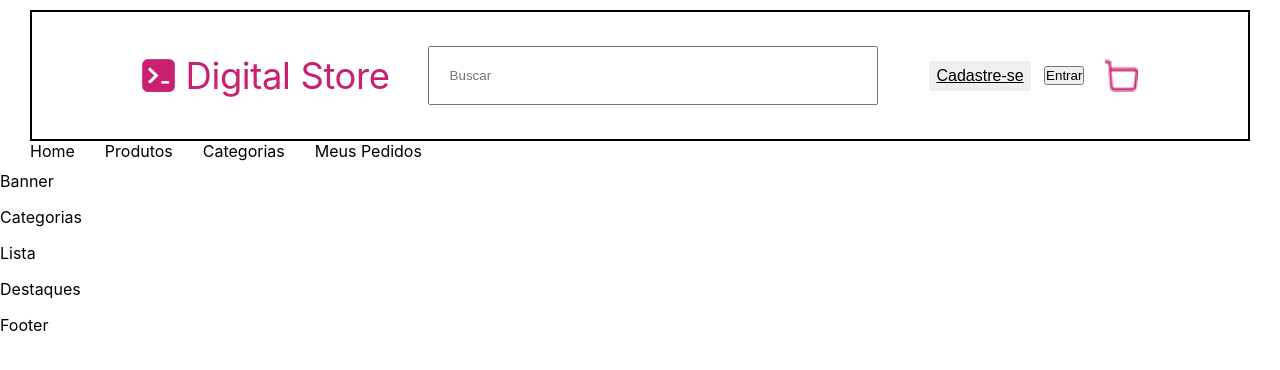
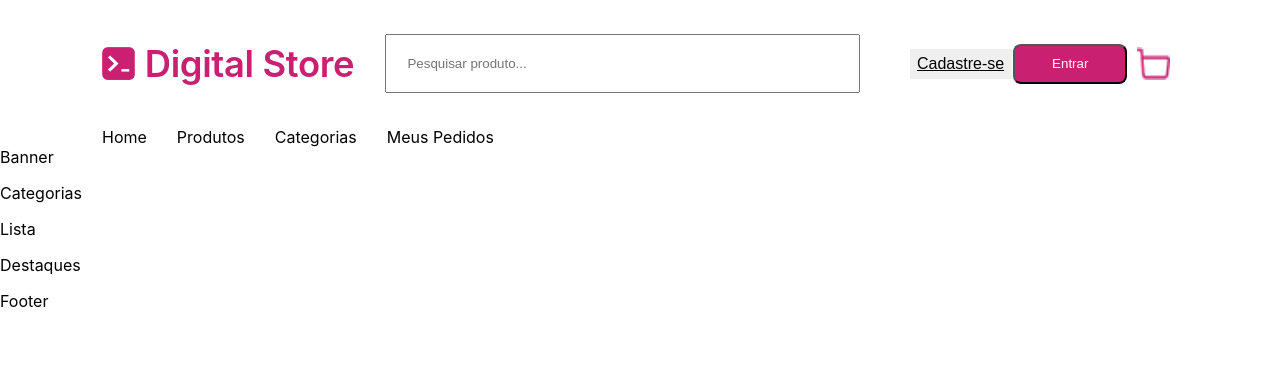
Before and after one commit to andre-digitalcollege/DigitalStore, a React (Create React App) app: page / in a window 1280 px wide. Shown: the top 370 px of the page. Built offline with nearby package versions, Linux system fonts and the light colour scheme.

Commit message:
arrumei o alinhamento do menu e coloquei a cor no botao

```diff
--- a/src/components/Header.jsx
+++ b/src/components/Header.jsx
@@ -3,17 +3,17 @@ import React from "react";
 export default function Header(){
    return (
    <div>
-      <header style={{display:"flex" ,flexDirection:"column" ,padding:"10px 30px"}}>
-         <div style={{padding:"34px 100px",flexDirection:"row" ,display:"flex" ,alignItems:"center" ,justifyContent:"space-around" ,border:"2px solid black"}}>
-            <img style={{width:"33px" ,height:"33px" ,top:"38px" ,margin:"8px ",}} src="/img/logodigital.png" />
-            <div style={{width:"212px" ,height:"44px" ,left:"41px" ,fontSize:"36.4px" ,letterSpacing:"-0.01em" ,color:"#C92071" }}>Digital Store</div>
-            <input placeholder="Buscar" style={{width:"40%" ,heigth:"20px" ,padding:"20px" ,marginLeft:"27px" ,marginRight:"48px"}}></input>
+      <header style={{display:"flex" ,flexDirection:"column"  }}>
+         <div style={{padding:"34px 102px",flexDirection:"row" ,display:"flex" ,alignItems:"center" ,justifyContent:"space-between" }}>
+            <img style={{width:"33px" ,height:"33px" ,top:"38px" ,marginRight:"8px "}} src="/img/logodigital.png" />
+            <div style={{width:"212px" ,height:"44px" ,left:"41px" ,fontSize:"36.4px" ,letterSpacing:"-0.01em" ,color:"#C92071" ,fontWeight:"600"}}>Digital Store</div>
+            <input placeholder="Pesquisar produto..." style={{width:"40%" ,heigth:"20px" ,padding:"20px" ,marginLeft:"27px" ,marginRight:"48px" ,fontWeight:"400" ,}}></input>
             <button style={{width:"102px" ,lineHeight:"28px" ,fontSize:"16px" ,textDecorationLine:"underline" ,border:"none"}}>Cadastre-se</button>
-            <button style={{margin:"0px 10px" ,padding:"0px" }}>Entrar</button>
+            <button style={{width:"114px" ,height:"40px" ,borderRadius:"8px" ,background:"#C92071" ,color:"white"}}>Entrar</button>
             <img style={{width:"33px" ,height:"33px" ,top:"38px" ,margin:"8px " ,}} src="/img/carrinho.png" />
          </div>
          <div style={{display:"flex" ,alignItems:"center" ,marginRight:"30px"}}>
-            <span style={{marginRight:"30px"}}>Home</span>
+            <span style={{marginLeft:"102px" ,marginRight:"30px"}}>Home</span>
             <span style={{marginRight:"30px"}}>Produtos</span>
             <span style={{marginRight:"30px"}}>Categorias</span>
             <span style={{marginRight:"30px"}}>Meus Pedidos</span>
@@ -21,17 +21,6 @@ export default function Header(){
       </header>
    </div>
 
-// Width
-// 559px
-// Height
-// 60px
-// Top
-// 34px
-// Left
-// 384px
-// Radius
-// 8px
-// Opacity
-// 4%n
+
    );
    }
```
